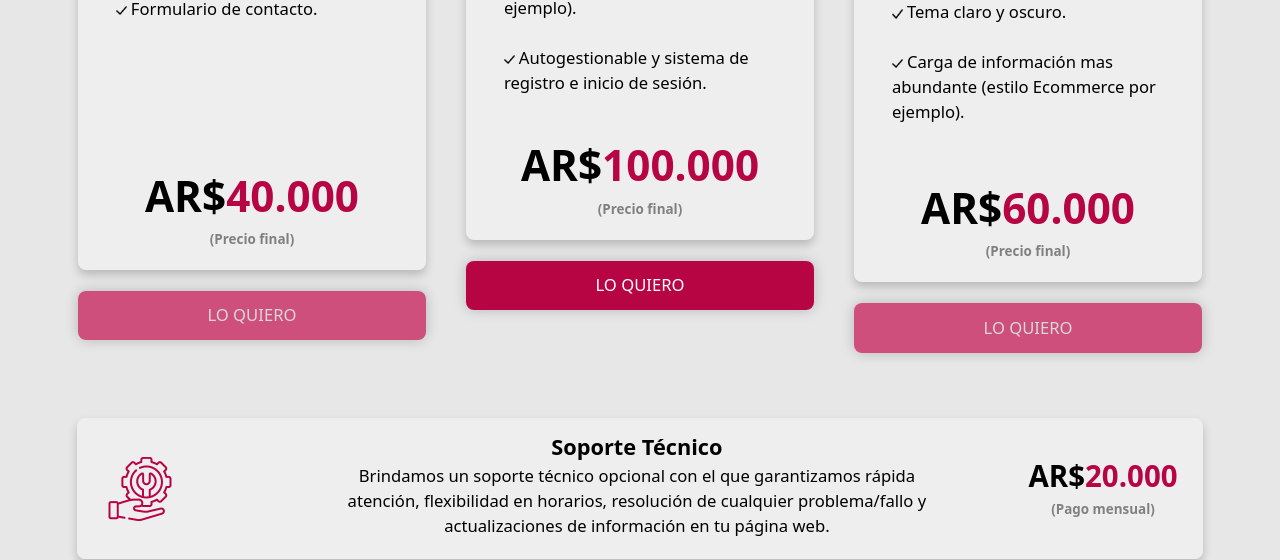
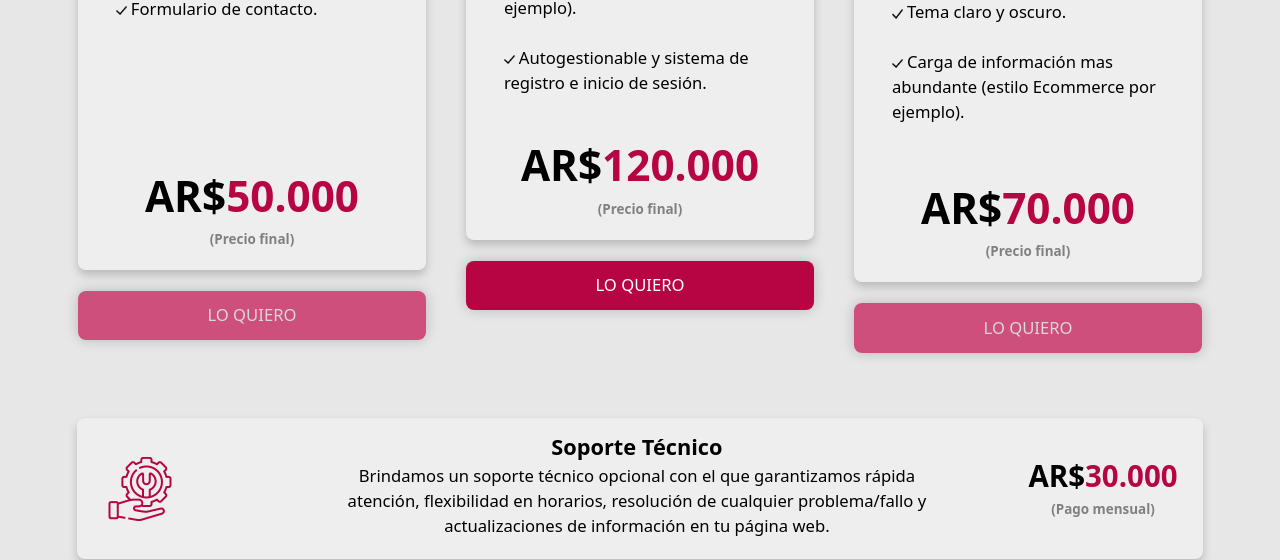
Before and after one commit to dileo24/portafolioGP, a React (Create React App) app in the folder client/: page / in a window 1280 px wide. Shown: the part 3814-4374 px from the top of the page. Built offline with nearby package versions, Linux system fonts and the light colour scheme.

Commit message:
nuevos precios

```diff
--- a/client/public/index.html
+++ b/client/public/index.html
@@ -10,7 +10,7 @@
       content="Diseñamos y desarollamos páginas web adaptadas a tus necesidades!"
     />
 
-    <link rel="apple-touch-icon" href="%PUBLIC_URL%/logo192.png" />
+    <link rel="apple-touch-icon" href="%PUBLIC_URL%/logo2.PNG" />
     <link rel="manifest" href="%PUBLIC_URL%/manifest.json" />
     <title>GoPage</title>
     <link
--- a/client/src/components/Planes.jsx
+++ b/client/src/components/Planes.jsx
@@ -56,7 +56,7 @@ export default function Planes() {
             <div className="precio">
               <div className="prec">
                 <p className="moneda"> AR$</p>
-                <p className="precioNum">40.000 </p>
+                <p className="precioNum">50.000 </p>
               </div>
               <p className="aclaracion">(Precio final)</p>
             </div>
@@ -111,7 +111,7 @@ export default function Planes() {
             <div className="precio">
               <div className="prec">
                 <p className="moneda"> AR$</p>
-                <p className="precioNum">100.000 </p>
+                <p className="precioNum">120.000 </p>
               </div>
               <p className="aclaracion">(Precio final)</p>
             </div>
@@ -160,7 +160,7 @@ export default function Planes() {
             <div className="precio">
               <div className="prec">
                 <p className="moneda"> AR$</p>
-                <p className="precioNum">60.000 </p>
+                <p className="precioNum">70.000 </p>
               </div>
               <p className="aclaracion">(Precio final)</p>
             </div>
@@ -184,7 +184,7 @@ export default function Planes() {
         <div className="precio">
           <div className="prec">
             <p className="moneda"> AR$</p>
-            <p className="precioNum">20.000 </p>
+            <p className="precioNum">30.000 </p>
           </div>
           <p className="aclaracion">(Pago mensual)</p>
         </div>
```
